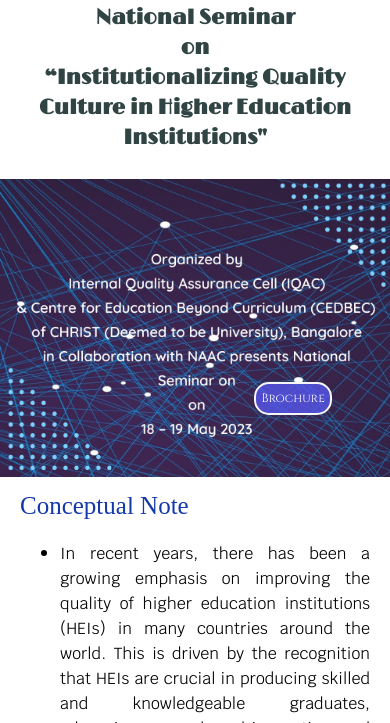
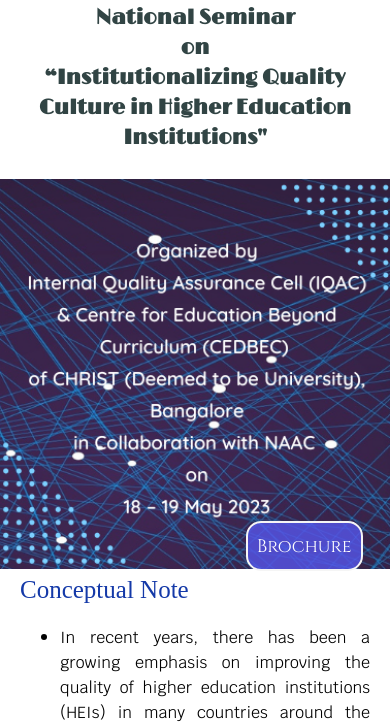
Before and after one commit to Gaurav-Jain-0781/IQAC-College, a plain HTML site: page index.html in a window 390 px wide. Shown: the part 121-844 px from the top of the page. Drawn offline with nearby package versions, Linux system fonts and the light colour scheme; a web font is replaced by a local one.

Commit message:
Minute changes

```diff
--- a/index.html
+++ b/index.html
@@ -34,7 +34,7 @@
     </section>
 
     <section id="banner">
-        <button><a href="">Brochure</a></button>
+        <button><a href="#" target="_blank">Brochure</a></button>
     </section>
 
     <section id="home">
--- a/iqac.css
+++ b/iqac.css
@@ -221,7 +221,6 @@ li{
 #commities span{
     color: #000000;
     font-weight: 200;
-    letter-spacing: 2px;
     font-size: 18px;
     font-family: Cambria;
 }
@@ -410,19 +409,25 @@ li{
         font-size: 22px;
     }
     #banner{
-        height: 40vh;
+        height: 45vh;
         background-repeat: no-repeat;
         top: 55px;
-        background-image: url('banner2.jpeg');
+        background-image: url('banner2.png');
     }
     #banner button{
-        top: 71%;
+        top: 65%;
         right: 15%;
-        height: 10%;
-        width: 18%;
+        height: 12%;
+        width: 20%;
+    }
+    #banner button:hover{
+        width: 20%;
     }
     #banner button a{
-        font-size: 20px;
+        font-size: 24px;
+    }
+    #banner button a:hover{
+        font-size: 26px;
     }
     #contact-us{
         padding-right: 0px;
@@ -489,14 +494,19 @@ li{
         right: 15%;
     }
     #banner{
-        background-image: url('phone.jpeg');
+        background-image: url('phone.png');
+        height: 50vh;
     }
     #banner button{
-        top: 60%;
-        width: 20%;
+        top: 81%;
+        width: 30%;
+        right: 7%;
     }
     #banner button a{
-        font-size: 12px;
+        font-size: 18px;
+    }
+    #banner button a:hover{
+        font-size: 20px;
     }
     #nav.active{
         height: 55%;
```
Also changed, not shown: banner2.jpeg (deleted), banner2.png (added), phone.jpeg (deleted), phone.png (added).
